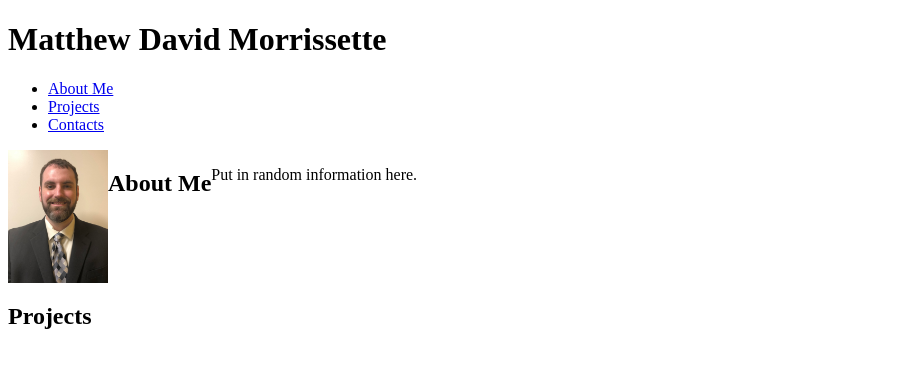
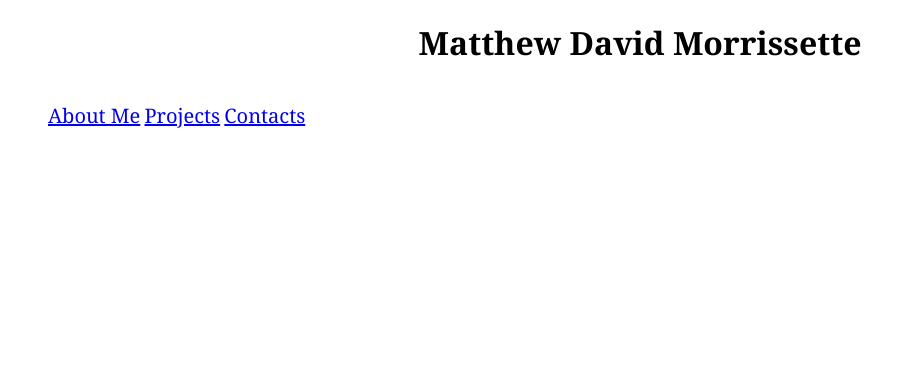
Before and after one commit to morrissette1988/Portfolio, a plain HTML site: page index.html in a window 1280 px wide. Shown: the whole page, without its empty margins (0-916 px from the left). Drawn offline with Linux system fonts and the light colour scheme.

Commit message:
Revision of HTML and fixing CSS

```diff
--- a/Assets/style.css
+++ b/Assets/style.css
@@ -1,9 +1,19 @@
-.flexbox-container-about-me {
+* {
+    font-family: Cambria;
+}
+
+h1 {
+    text-align: center;
+}
+
+nav {
     display: flex;
     flex-direction: row;
 }
 
-.profile-pic {
-    max-width: 100px;
-    height: auto;
+nav ul li {
+    list-style: none;
+    display: inline-block;
+    font-size: 20px;
+    justify-content: space-between;
 }
--- a/index.html
+++ b/index.html
@@ -3,14 +3,16 @@
     <head>
     <meta charset="UTF-8" />
         <title>Matthew Morrissette Portfolio</title>
-        <link rel="stylesheet" href="/Assets/style.css"/>
+        <link rel="stylesheet" href="Assets/style.css">
         <meta name="viewport" content="width=device-width, initial-scale=1.0" />
     </head>
+
     <body>
         <header>
             <h1>
                 Matthew David Morrissette
             </h1>
+
             <nav>
                 <ul>
                     <li><a href="#about-me">About Me</a></li>
@@ -18,26 +20,6 @@
                     <li><a href="#contact-me">Contacts</a></li>
                 </ul>
             </nav>
-            <section class="flexbox-container-about-me">
-                <img class="profile-pic" src="Assets/unnamed.jpg" alt="Matthew David Morrissette">
-                <h2 id="about-me">About Me</h2>
-                <p>
-                    Put in random information here.
-                </p>
-            </section>
-            <section>
-                <h2 id="projects">Projects</h2>
-                <div class="run-buddy-flexbox">
-
-                </div>
-
-            </section>
-
-
-
-
-
-        </header>
 
 
 
```
Also changed, not shown: 1 other file.
